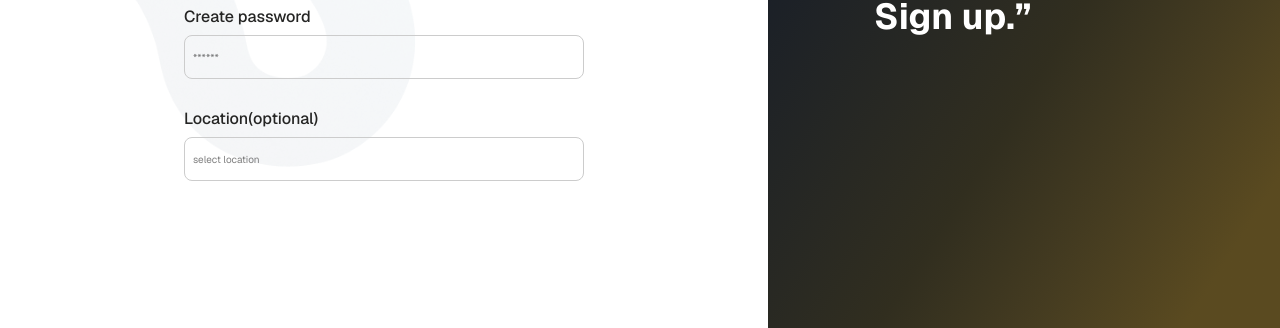
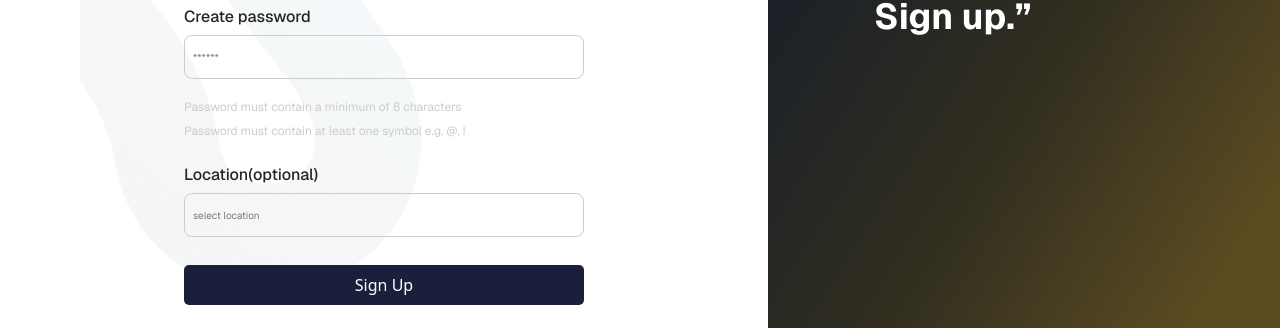
Before and after one commit to Bello2609/Onada-Doc, a Next.js app: page /register in a window 1280 px wide. Shown: the part 463-791 px from the top of the page. Built offline with nearby package versions, Linux system fonts and the light colour scheme.

Commit message:
:sparkles: implemented register page

```diff
--- a/app/register/page.tsx
+++ b/app/register/page.tsx
@@ -19,7 +19,16 @@ const Register = ()=>{
                         <FormInput label="Email Address" type="email" placeholder="Email Address" name="email address" />
                         <FormNumber label="Phone number" value="+2348069573501" onChange={()=>{console.log("hello")}} />
                         <FormInput label="Create password" type="password" placeholder="******" name="password" />
+                        <div className="font-sans font-normal text-[#CCCCCC] text-xs/6 mt-[-12px] mb-[20px] ">
+                            <p>Password must contain a minimum of 8 characters</p>
+                            <p>Password must contain at least one symbol e.g. @, !</p>
+                        </div>
                         <FormInput label="Location(optional)" type="text" placeholder="select location" name="location" />
+                         <button type="submit" className="bg-[#1B1F3B] text-[#fff] w-[400px] h-[40px] rounded-[5px]">Sign Up</button>
+                         <div className="flex mt-5">
+                            <p className="font-sans font-bold text-base text-[#C4C4C4]">Already a user?</p>
+                            <p className="font-sans font-bold text-base underline text-[#1B1F3B] ml-3">Login</p>
+                         </div>
                     </div>
 
                 </form>
```
